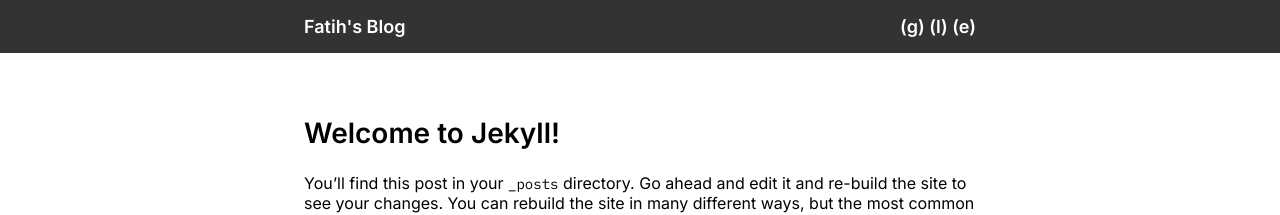
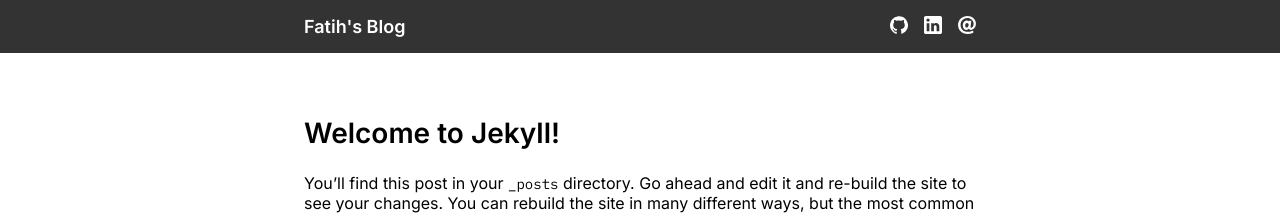
Before and after one commit to shingodaiki/KillingMonster, a Jekyll site: the page built from _posts/2020-10-08-welcome-to-jekyll.md, in a window 1280 px wide. Shown: the top 215 px of the page. Built offline with Jekyll 4.4.1, drawn with Linux system fonts in a browser that asks for light colours.

Commit message:
add icons

```diff
--- a/_layouts/default.html
+++ b/_layouts/default.html
@@ -13,7 +13,11 @@
 	<div class="navbar">
 		<div class="page">
 			<a href="#">{{ site.title }}</a>
-			<span style="float: right;">(g) (l) (e)</span>
+			<span class="icons">
+				<a href="#">{% include svg/github-logo.svg %}</a>
+				<a href="#">{% include svg/linkedin-logo.svg %}</a>
+				<a href="#">{% include svg/email-at.svg %}</a>
+			</span>
 		</div>
 	</div>
 	<div class="page">
--- a/_layouts/home.html
+++ b/_layouts/home.html
@@ -10,7 +10,6 @@
 	{% for post in site.posts %}
 	<a href="{{ post.url | relative_url }}">
 		<div class="item">
-			<!-- <div class="date"><b>#{{ post.category }}</b></div> -->
 			<div class="date">{{ post.date | date: site.date_format }}</div>
 			<h2>{{ post.title | escape }}</h2>
 			<div class="excerpt">{{ post.excerpt }}</div>
--- a/_sass/main.scss
+++ b/_sass/main.scss
@@ -35,6 +35,20 @@
 
 		&:hover {
 			color: #6bf;
+		}
+	}
+
+	.icons {
+		font-size: 0;
+		float: right;
+
+		a {
+			margin-left: 16px;
+
+			svg {
+				width: 18px;
+				height: 18px;
+			}
 		}
 	}
 }
```
Also changed, not shown: _posts/2020-10-08-welcome-to-jekyll.md (+0 -2 lines), _posts/2020-10-09-osi-model.md (+0 -1 lines), _posts/2020-10-10-generating-guid-for-scene-components.md (+0 -1 lines), _includes/svg/email-at.svg (added), _includes/svg/github-logo.svg (added), _includes/svg/linkedin-logo.svg (added), 1 other file.
